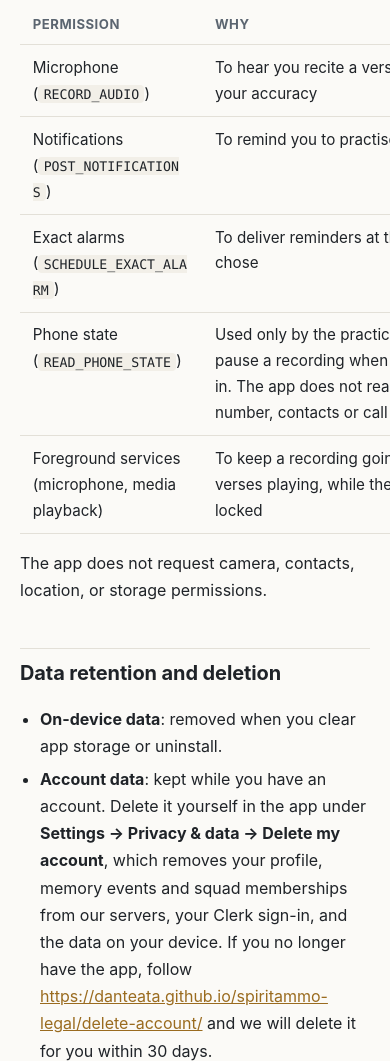
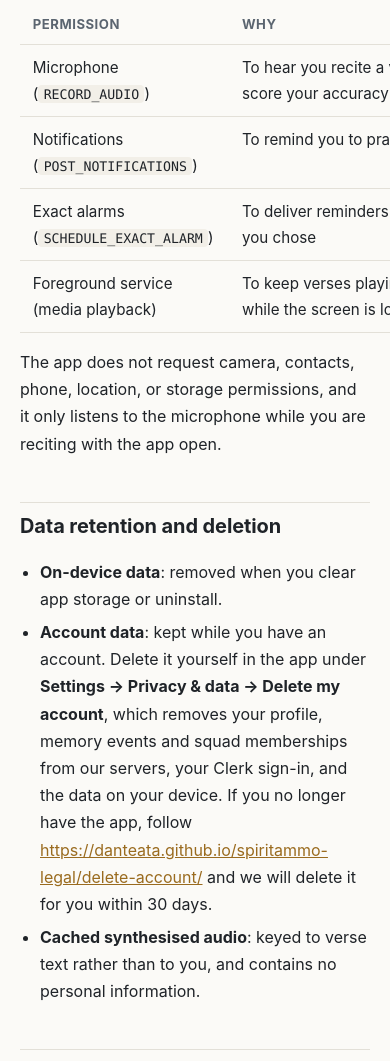
Before and after one commit to danteata/spiritammo-legal, a plain HTML site: page index.html in a window 390 px wide. Shown: the part 5667-6728 px from the top of the page. Drawn offline with Linux system fonts and the light colour scheme.

Commit message:
Privacy policy: no phone permission or microphone foreground service

```diff
--- a/index.html
+++ b/index.html
@@ -206,15 +206,11 @@ device. We do not operate a push server and do not send you remote messages.</p>
 <td>To deliver reminders at the time you chose</td>
 </tr>
 <tr>
-<td>Phone state (<code>READ_PHONE_STATE</code>)</td>
-<td>Used only by the practice recorder, to pause a recording when a call comes in. The app does not read your number, contacts or call log</td>
-</tr>
-<tr>
-<td>Foreground services (microphone, media playback)</td>
-<td>To keep a recording going, and verses playing, while the screen is locked</td>
+<td>Foreground service (media playback)</td>
+<td>To keep verses playing in Listen while the screen is locked</td>
 </tr>
 </tbody></table>
-<p>The app does not request camera, contacts, location, or storage permissions.</p>
+<p>The app does not request camera, contacts, phone, location, or storage permissions, and it only listens to the microphone while you are reciting with the app open.</p>
 <h2>Data retention and deletion</h2>
 <ul>
 <li><strong>On-device data</strong>: removed when you clear app storage or uninstall.</li>
```
